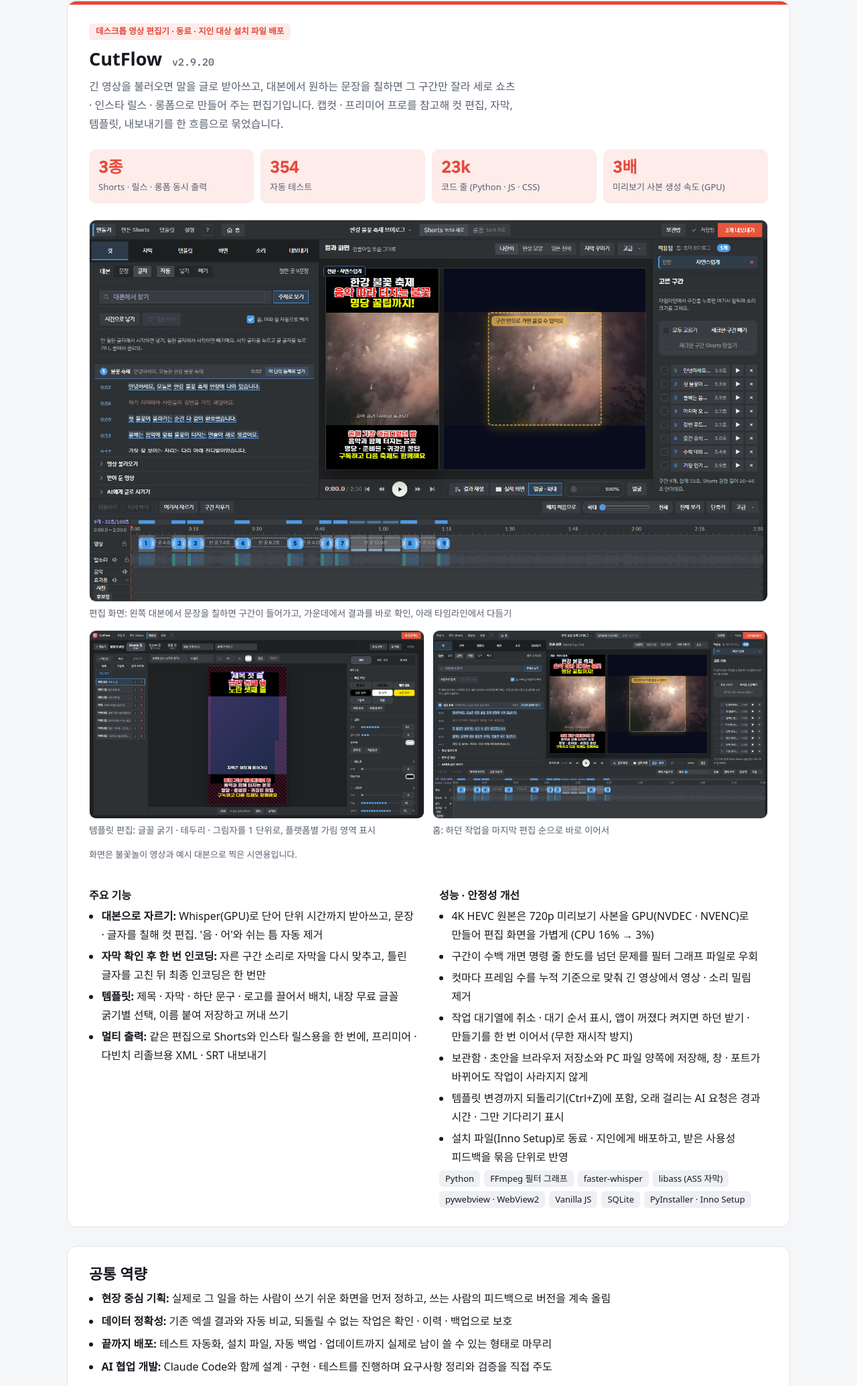
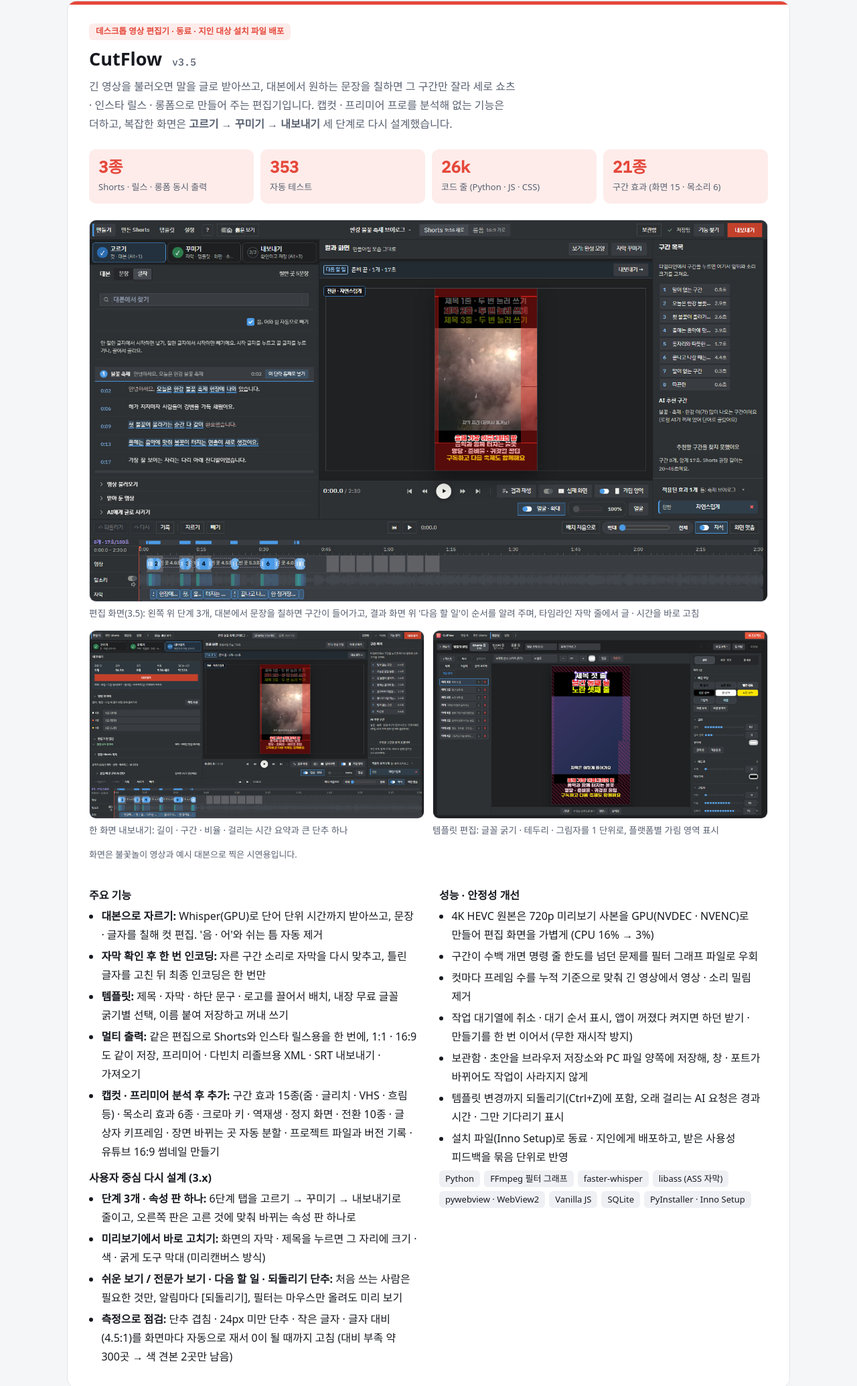
Before and after one commit to zsa5112-afk/portfolio, a plain HTML site: page index.html in a window 1280 px wide. Shown: the part 3162-5232 px from the top of the page at 67% size. Drawn offline with Linux system fonts and the light colour scheme; a web font is replaced by a local one.

Commit message:
CutFlow 3.5 반영: 단계 3개 새 디자인 · 사용자 중심 점검 · 캡컷/프리미어 효과, 화면 그림 · PDF 갱신
- 버전 v3.5, 테스트 353 · 코드 26k 줄 · 구간 효과 21종
- 편집 화면 · 한 화면 내보내기 그림을 데모(불꽃놀이) 영상으로 새로 찍음
- '사용자 중심 다시 설계 (3.x)' 항목 추가, 이력서 첨부용 PDF 다시 만듦

Co-Authored-By: Claude Opus 5.5 <noreply@anthropic.com>

```diff
--- a/index.html
+++ b/index.html
@@ -163,20 +163,20 @@ footer { color: var(--sub); font-size: 13.5px; }
   <section class="project p-cf" id="cutflow">
     <div class="p-head">
       <span class="tag">데스크톱 영상 편집기 · 동료 · 지인 대상 설치 파일 배포</span>
-      <h2>CutFlow <small>v2.9.20</small></h2>
-      <p>긴 영상을 불러오면 말을 글로 받아쓰고, 대본에서 원하는 문장을 칠하면 그 구간만 잘라 세로 쇼츠 · 인스타 릴스 · 롱폼으로 만들어 주는 편집기입니다. 캡컷 · 프리미어 프로를 참고해 컷 편집, 자막, 템플릿, 내보내기를 한 흐름으로 묶었습니다.</p>
+      <h2>CutFlow <small>v3.5</small></h2>
+      <p>긴 영상을 불러오면 말을 글로 받아쓰고, 대본에서 원하는 문장을 칠하면 그 구간만 잘라 세로 쇼츠 · 인스타 릴스 · 롱폼으로 만들어 주는 편집기입니다. 캡컷 · 프리미어 프로를 분석해 없는 기능은 더하고, 복잡한 화면은 <b>고르기 → 꾸미기 → 내보내기</b> 세 단계로 다시 설계했습니다.</p>
     </div>
     <div class="stats">
       <div class="stat"><b>3종</b><span>Shorts · 릴스 · 롱폼 동시 출력</span></div>
-      <div class="stat"><b>354</b><span>자동 테스트</span></div>
-      <div class="stat"><b>23k</b><span>코드 줄 (Python · JS · CSS)</span></div>
-      <div class="stat"><b>3배</b><span>미리보기 사본 생성 속도 (GPU)</span></div>
+      <div class="stat"><b>353</b><span>자동 테스트</span></div>
+      <div class="stat"><b>26k</b><span>코드 줄 (Python · JS · CSS)</span></div>
+      <div class="stat"><b>21종</b><span>구간 효과 (화면 15 · 목소리 6)</span></div>
     </div>
     <div class="shots">
-      <figure><img src="assets/cutflow_editor.jpg" alt="CutFlow 편집 화면: 대본, 미리보기, 타임라인" loading="lazy" width="1600" height="900"><figcaption>편집 화면: 왼쪽 대본에서 문장을 칠하면 구간이 들어가고, 가운데에서 결과를 바로 확인, 아래 타임라인에서 다듬기</figcaption></figure>
+      <figure><img src="assets/cutflow_v35_editor.jpg" alt="CutFlow 3.5 편집 화면: 단계 3개, 대본, 미리보기, 다음 할 일, 타임라인 자막 줄" loading="lazy" width="1600" height="900"><figcaption>편집 화면(3.5): 왼쪽 위 단계 3개, 대본에서 문장을 칠하면 구간이 들어가고, 결과 화면 위 '다음 할 일'이 순서를 알려 주며, 타임라인 자막 줄에서 글 · 시간을 바로 고침</figcaption></figure>
       <div class="shot-row">
+        <figure><img src="assets/cutflow_v35_export.jpg" alt="한 화면 내보내기: 요약 카드와 큰 단추" loading="lazy" width="1600" height="900"><figcaption>한 화면 내보내기: 길이 · 구간 · 비율 · 걸리는 시간 요약과 큰 단추 하나</figcaption></figure>
         <figure><img src="assets/cutflow_templates.jpg" alt="템플릿 편집기" loading="lazy" width="1600" height="900"><figcaption>템플릿 편집: 글꼴 굵기 · 테두리 · 그림자를 1 단위로, 플랫폼별 가림 영역 표시</figcaption></figure>
-        <figure><img src="assets/cutflow_home.jpg" alt="홈 화면과 하던 작업" loading="lazy" width="1600" height="900"><figcaption>홈: 하던 작업을 마지막 편집 순으로 바로 이어서</figcaption></figure>
       </div>
       <p class="sub" style="margin:0;color:var(--sub);font-size:13px">화면은 불꽃놀이 영상과 예시 대본으로 찍은 시연용입니다.</p>
     </div>
@@ -187,7 +187,15 @@ footer { color: var(--sub); font-size: 13.5px; }
           <li><b>대본으로 자르기:</b> Whisper(GPU)로 단어 단위 시간까지 받아쓰고, 문장 · 글자를 칠해 컷 편집. '음 · 어'와 쉬는 틈 자동 제거</li>
           <li><b>자막 확인 후 한 번 인코딩:</b> 자른 구간 소리로 자막을 다시 맞추고, 틀린 글자를 고친 뒤 최종 인코딩은 한 번만</li>
           <li><b>템플릿:</b> 제목 · 자막 · 하단 문구 · 로고를 끌어서 배치, 내장 무료 글꼴 굵기별 선택, 이름 붙여 저장하고 꺼내 쓰기</li>
-          <li><b>멀티 출력:</b> 같은 편집으로 Shorts와 인스타 릴스용을 한 번에, 프리미어 · 다빈치 리졸브용 XML · SRT 내보내기</li>
+          <li><b>멀티 출력:</b> 같은 편집으로 Shorts와 인스타 릴스용을 한 번에, 1:1 · 16:9 도 같이 저장, 프리미어 · 다빈치 리졸브용 XML · SRT 내보내기 · 가져오기</li>
+          <li><b>캡컷 · 프리미어 분석 후 추가:</b> 구간 효과 15종(줌 · 글리치 · VHS · 흐림 등) · 목소리 효과 6종 · 크로마 키 · 역재생 · 정지 화면 · 전환 10종 · 글 상자 키프레임 · 장면 바뀌는 곳 자동 분할 · 프로젝트 파일과 버전 기록 · 유튜브 16:9 썸네일 만들기</li>
+        </ul>
+        <h3>사용자 중심 다시 설계 (3.x)</h3>
+        <ul>
+          <li><b>단계 3개 · 속성 판 하나:</b> 6단계 탭을 고르기 → 꾸미기 → 내보내기로 줄이고, 오른쪽 판은 고른 것에 맞춰 바뀌는 속성 판 하나로</li>
+          <li><b>미리보기에서 바로 고치기:</b> 화면의 자막 · 제목을 누르면 그 자리에 크기 · 색 · 굵게 도구 막대 (미리캔버스 방식)</li>
+          <li><b>쉬운 보기 / 전문가 보기 · 다음 할 일 · 되돌리기 단추:</b> 처음 쓰는 사람은 필요한 것만, 알림마다 [되돌리기], 필터는 마우스만 올려도 미리 보기</li>
+          <li><b>측정으로 점검:</b> 단추 겹침 · 24px 미만 단추 · 작은 글자 · 글자 대비(4.5:1)를 화면마다 자동으로 재서 0이 될 때까지 고침 (대비 부족 약 300곳 → 색 견본 2곳만 남음)</li>
         </ul>
       </div>
       <div>
```
Also changed, not shown: assets/cutflow_v35_editor.jpg (added), assets/cutflow_v35_export.jpg (added), 1 other file.
